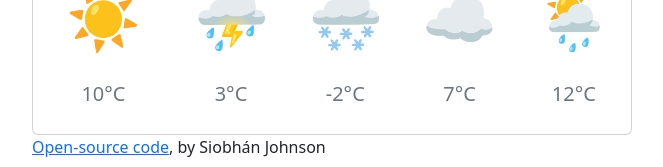
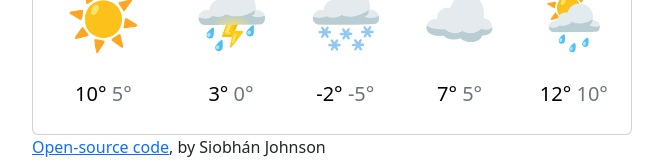
Before and after one commit to shivler/weather-app, a website built with Parcel: page index.html in a window 1280 px wide. Shown: the part 338-505 px from the top of the page, without its empty margins (50-713 px from the left). Built offline with nearby package versions, Linux system fonts and the light colour scheme; no server answers.

Commit message:
Adding min and max forecast

```diff
--- a/index.html
+++ b/index.html
@@ -80,11 +80,11 @@
                       <td>🌦️</td>
                     </tr>
                     <tr>
-                      <td>10°C</td>
-                      <td>3°C</td>
-                      <td>-2°C</td>
-                      <td>7°C</td>
-                      <td>12°C</td>
+                      <td class="max">10° <span class="min">5°</span></td>
+                      <td class="max">3° <span class="min">0°</span></td>
+                      <td class="max">-2° <span class="min">-5°</span></td>
+                      <td class="max">7° <span class="min">5°</span></td>
+                      <td class="max">12° <span class="min">10°</span></td>
                     </tr>
                   </tbody>
                 </table>
--- a/src/styles.css
+++ b/src/styles.css
@@ -104,6 +104,14 @@ h3 {
   font-size: 60px;
 }
 
+.max {
+  color: black;
+}
+
+.min {
+  color: #6c757d;
+}
+
 .footer {
   text-align: start;
 }
```
